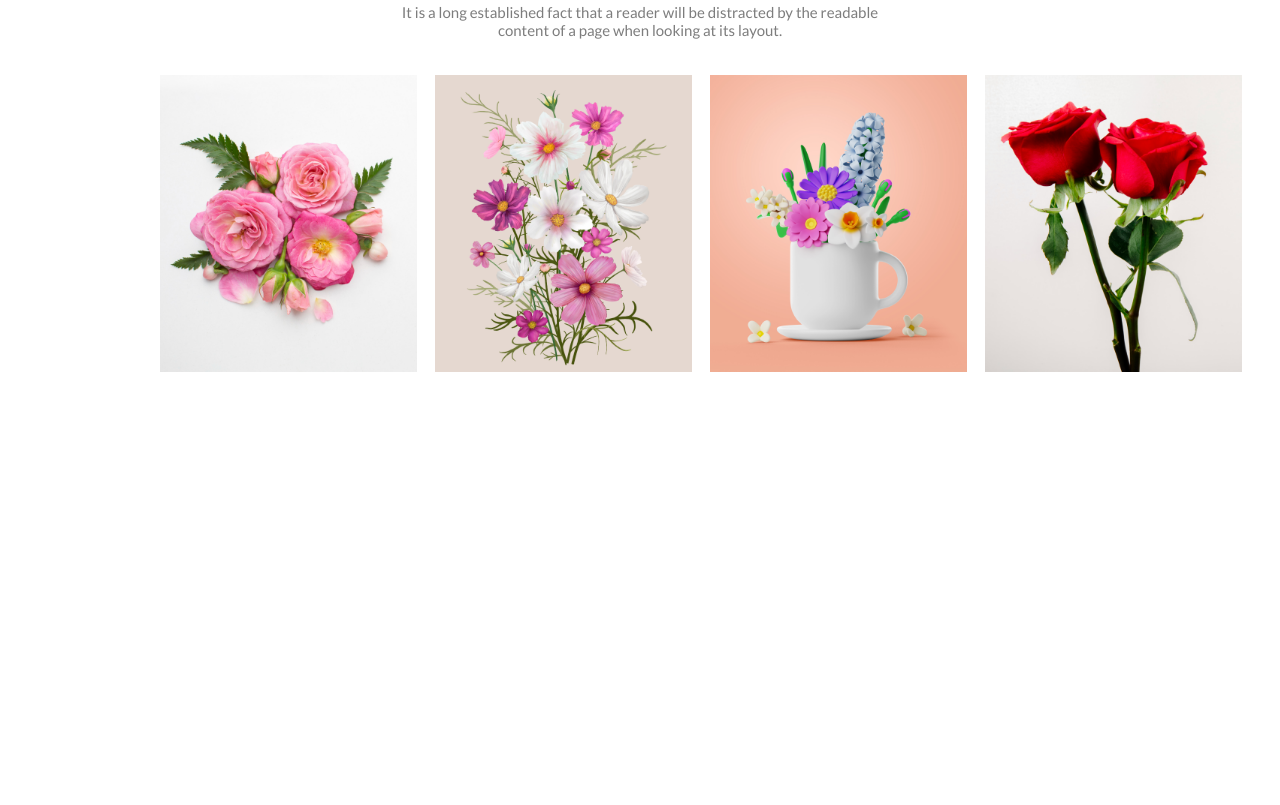
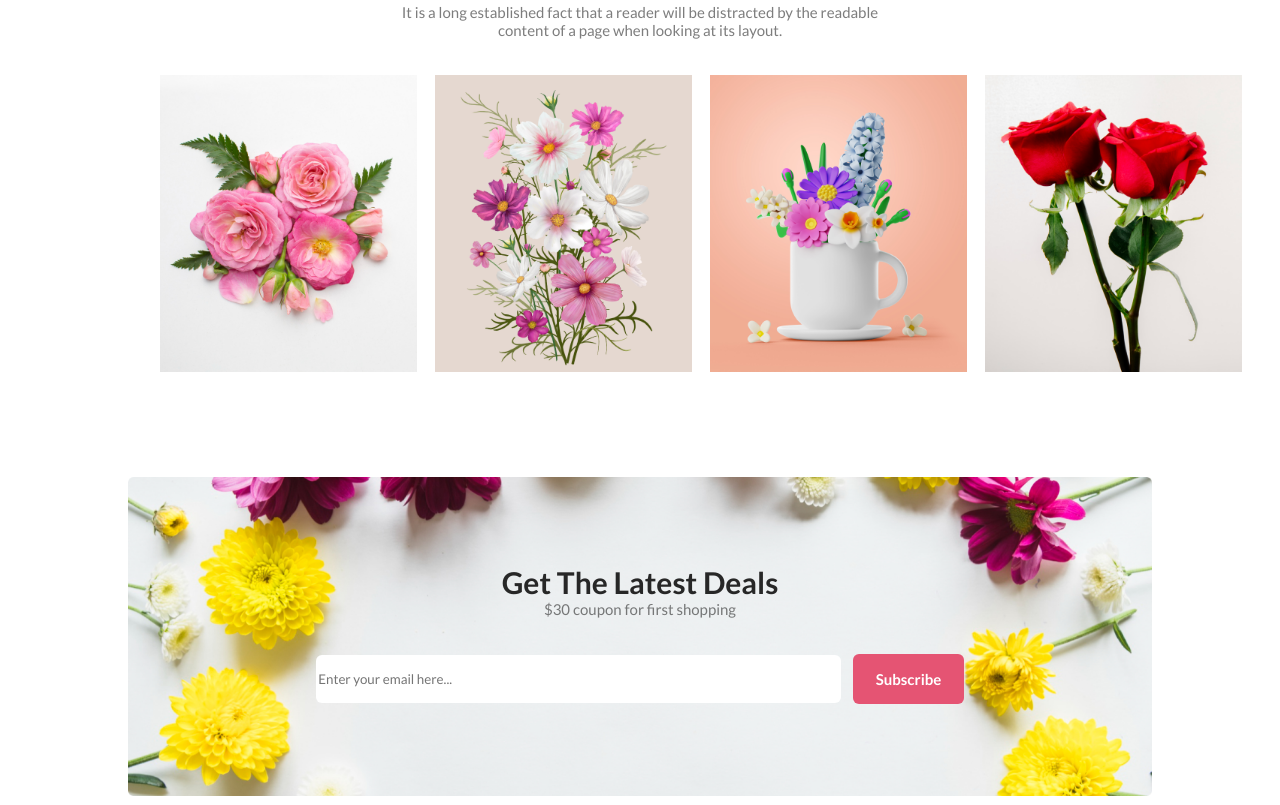
Before and after one commit to shuvajitmaitra/Flower-Shop-Assignment-1, a plain HTML site: page index.html in a window 1280 px wide. Shown: the part 2363-3168 px from the top of the page. Before the commit the page ends 2735 px from the top, so only its background shows below. Drawn offline with Linux system fonts and the light colour scheme.

Commit message:
Subscription section added

```diff
--- a/index.html
+++ b/index.html
@@ -3,21 +3,21 @@
 <head>
     <meta charset="UTF-8">
     <meta name="viewport" content="width=device-width, initial-scale=1.0">
-    <title>Document</title>
+    <title>Flower Shop by Shuvajit Maitra</title>
     <link rel="stylesheet" href="style.css">
+    <link rel="shortcut icon" href="./images/Flower 01.png" type="image/x-icon">
     <link rel="preconnect" href="https://fonts.googleapis.com">
-<link rel="preconnect" href="https://fonts.gstatic.com" crossorigin>
-<link href="https://fonts.googleapis.com/css2?family=Lato:wght@400;700;900&family=Open+Sans:wght@400;700;800&family=Work+Sans:wght@300;400;500;600;700;800;900&display=swap" rel="stylesheet">
+    <link rel="preconnect" href="https://fonts.gstatic.com" crossorigin>
+    <link href="https://fonts.googleapis.com/css2?family=Lato:wght@400;700;900&family=Open+Sans:wght@400;700;800&family=Work+Sans:wght@300;400;500;600;700;800;900&display=swap" rel="stylesheet">
 </head>
 <body>
     <header>
         <!-- Banner Section start -->
         <div class="banner-container">
-
             <div class="banner-heading-container">
                 <h2 class="banner-heading">Let's make beautiful flowers a part of your life.</h2>
                 <p class="banner-description">It is a long established fact that a reader will be distracted by the readable content of a page when looking at its layout. The point of using Lorem Ipsum is that it has a more-or-less normal distribution of letters.</p>
-                <button class="shop-button">Shop Now</button>
+                <button class="button">Shop Now</button>
             </div>
             <img width="450px" src="./images/pngwing 10.png" alt="Banner Image" class="banner-image">
         </div>
@@ -77,7 +77,7 @@
                 <div class="deal-information">
                     <h2 class="deal-information-heading">Hot Deal ! Sale Up To 25% <span>Off</span></h2>
                     <p class="deal-information-description">It is a long established fact that a reader will be distracted by the readable content of a page when looking at its layout.</p>
-                    <button class="shop-button">Sign Up</button>
+                    <button class="button">Sign Up</button>
                 </div>
                 <div class="deal-section-image">
                     <img width="240px" src="./images/pngwing 8.png" alt="Bouquet of Red flowers" >
@@ -97,7 +97,16 @@
                 </div>
             </section>
 
+            <!-- subscription-section start -->
 
+            <section class="subscription-section">
+                <h2 class="subscription-heading">Get The Latest Deals</h2>
+                <p class="subscription-description">$30 coupon for first shopping</p>
+                <div class="subscription-input-section">
+                    <input class="subscription-input" type="text" placeholder=" Enter your email here..." required>
+                    <input class="btn" type="submit" value="Subscribe">
+                </div>
+            </section>
     </main>
     <footer></footer>
 </body>
--- a/style.css
+++ b/style.css
@@ -33,7 +33,7 @@ header {
   margin: 15px 0;
 }
 
-.shop-button {
+.button {
   border: none;
   padding: 15px 32px;
   background-color: #e55473;
@@ -75,14 +75,14 @@ header {
   display: flex;
   justify-content: space-between;
   gap: 18px;
-  padding:  36px 0 24px 0;
+  padding: 36px 0 24px 0;
 }
 .featured-image-box-1 {
   width: 348px;
   height: 404px;
   border-radius: 225px 225px 0px 0px;
   background: rgba(167, 33, 98, 0.15);
-  display:flex;
+  display: flex;
   justify-content: center;
   align-items: last baseline;
 }
@@ -91,7 +91,7 @@ header {
   height: 404px;
   border-radius: 225px 225px 0px 0px;
   background: rgba(5, 151, 160, 0.15);
-  display:flex;
+  display: flex;
   justify-content: center;
   align-items: last baseline;
 }
@@ -100,12 +100,12 @@ header {
   height: 404px;
   border-radius: 225px 225px 0px 0px;
   background: rgba(71, 125, 17, 0.15);
-  display:flex;
+  display: flex;
   justify-content: center;
   align-items: last baseline;
 }
 
-.flower-tree{
+.flower-tree {
   display: flex;
   justify-content: space-around;
   color: #272727;
@@ -113,11 +113,9 @@ font-size: 18px;
   font-weight: 525;
 }
 
-
 /* Delivery and support section style */
 
-
-.delivery-and-support{
+.delivery-and-support {
   width: 75%;
   margin: auto;
   border-radius: 6px;
@@ -126,26 +124,23 @@ display: flex;
   justify-content: space-around;
   text-align: center;
   margin-top: 96px;
-
 }
 
-.delivery-support-icon{
+.delivery-support-icon {
   width: 66px;
   margin: 65px 0 18px 0;
 }
-.delivery-and-support{
-    color: rgba(39, 39, 39, 0.80);
+.delivery-and-support {
+  color: rgba(39, 39, 39, 0.8);
   text-align: center;
   font-size: 18px;
   font-weight: 400;
   padding-bottom: 65px;
-
 }
-
 
 /* Deal and discount information */
 
-.deal-and-discount{
+.deal-and-discount {
   width: 100%;
   border-radius: 6px;
   background: rgba(229, 84, 115, 0.05);
@@ -155,40 +150,41 @@ justify-content: center;
   margin-top: 96px;
 }
 
-.deal-information{
+.deal-information {
   width: 50%;
   text-align: center;
 }
 
-.deal-information-heading{
+.deal-information-heading {
   color: #272727;
   font-family: Lato;
   font-size: 30px;
   font-weight: 600;
+margin-bottom: 18px;
 }
-span{
-    color: #E55473;
+span {
+  color: #e55473;
 }
 
-.deal-information-description{
+.deal-information-description {
   width: 75%;
   margin: auto;
   color: rgba(39, 39, 39, 0.6);
   text-align: center;
   font-size: 15px;
   font-weight: 300;
+  margin-bottom:24px;
 }
 
-.deal-section-image{
+.deal-section-image {
   margin: 75px 0px;
 }
 
 /* Instagram section start */
 
-.instagram-section{
+.instagram-section {
   width: 75%;
   margin: auto;
-
 }
 
 .instagram-heading {
@@ -208,7 +204,7 @@ span{
   font-weight: 300;
 }
 
-  .instagram-image{
+.instagram-image {
   display: flex;
   justify-content: space-around;
   align-items: center;
@@ -216,3 +212,59 @@ span{
   margin-top: 36px;
   text-align: center;
 }
+
+/* subscription section styles */
+
+.subscription-section {
+  width: 80%;
+  height: 337px;
+  margin: auto;
+  background-image: url("./images/Rectangle\ 9.png");
+  background-repeat: no-repeat;
+  background-position: center;
+  background-size: 100%;
+  margin-top: 96px;
+  border-radius: 6px;
+}
+
+.subscription-heading {
+  padding-top: 96px;
+  color: #272727;
+  text-align: center;
+  font-size: 30px;
+  font-weight: 700;
+  /* margin-bottom: 18px; */
+}
+.subscription-description {
+  width: 50%;
+  margin: auto;
+  color: rgba(39, 39, 39, 0.6);
+  text-align: center;
+  font-size: 15px;
+  font-weight: 300;
+}
+.subscription-input-section {
+  display: flex;
+  justify-content: center;
+  align-items: center;
+  margin-top: 36px;
+}
+
+.subscription-input {
+  width: 525px;
+  height: 48px;
+  margin-right: 12px;
+  border: none;
+   border-radius: 6px;
+
+}
+
+.btn{
+    border: none;
+    background-color: #e55473;
+    color: #fff;
+    padding:16px 23px;
+    border-radius: 6px;
+    font-size: 15px;
+    font-weight: 600;
+}
```
Also changed, not shown: images/fabicon.png (added). Lines whose indentation alone changed are shown as unchanged.
